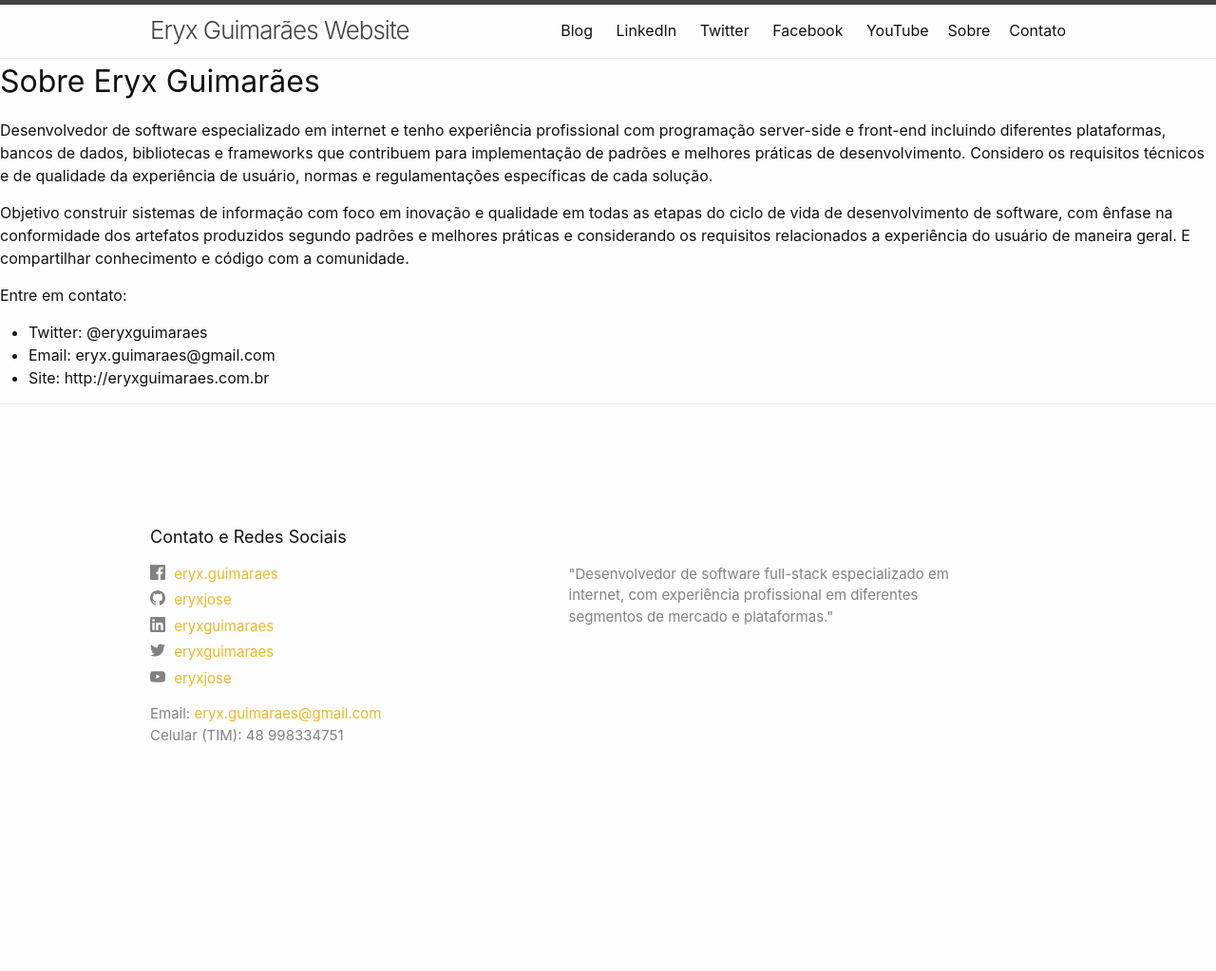
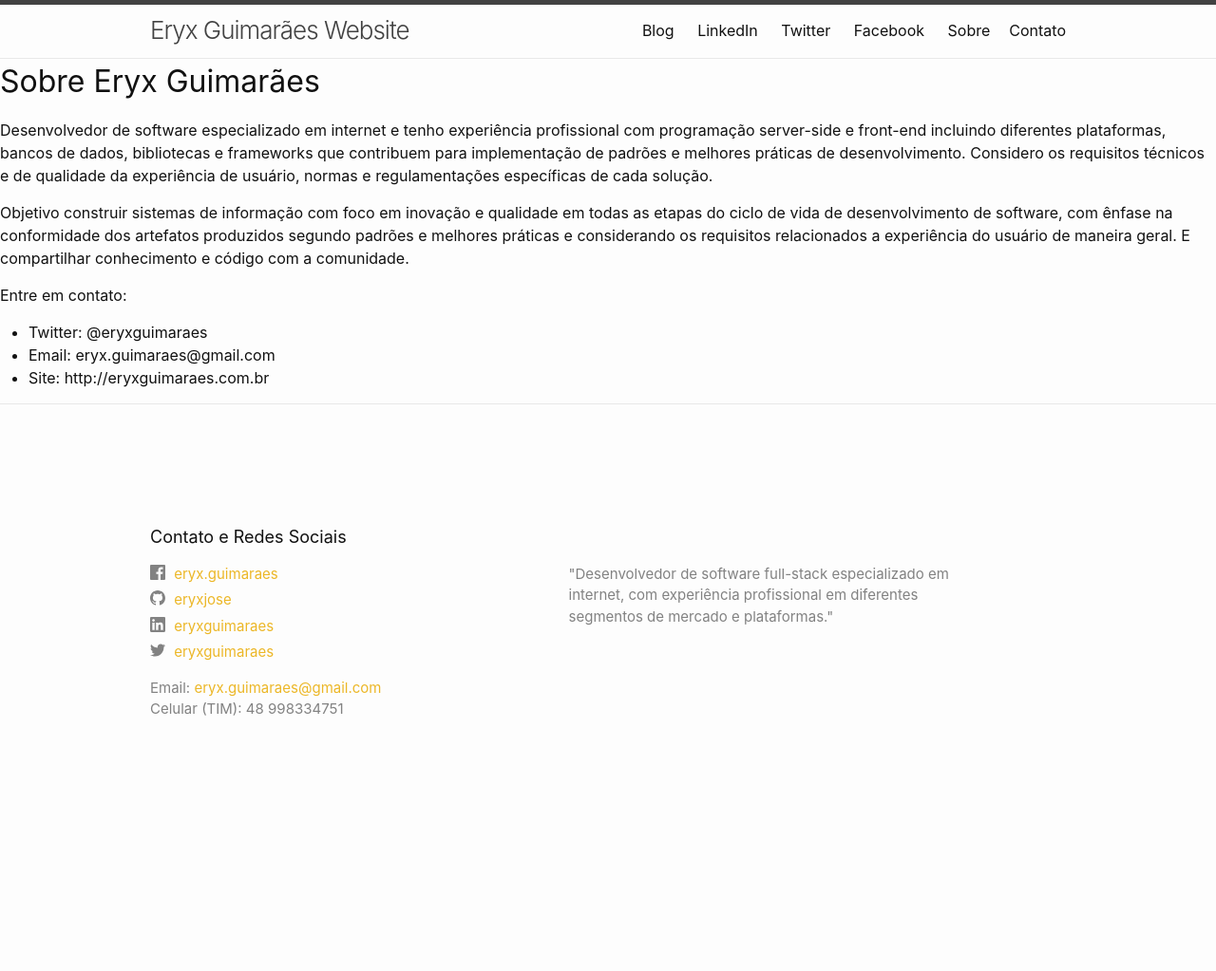
Before and after one commit to eryxjose/eryxjose.github.io, a Jekyll site: the page built from about.md, in a window 1280 px wide. Shown: the whole page at 95% size. Built offline with Jekyll 4.4.1, drawn with Linux system fonts in a browser that asks for light colours; after the commit the page ends 996 px from its top, so only the background shows below that.

Commit message:
Removido link Youtube

```diff
--- a/_config.yml
+++ b/_config.yml
@@ -28,7 +28,7 @@ twitter_username: eryxguimaraes
 github_username:  eryxjose
 linkedin_username: eryxguimaraes
 facebook_username: eryx.guimaraes
-youtube_username: eryxjose
+#youtube_username: eryxjose
 
 # Build settings
 theme: minima
--- a/_includes/header.html
+++ b/_includes/header.html
@@ -21,7 +21,7 @@
           <a class="page-link" href="https://linkedin.com/in/eryxguimaraes" target="_blank">LinkedIn</a>
           <a class="page-link" href="https://twitter.com/eryxguimaraes" target="_blank">Twitter</a>
           <a class="page-link" href="https://www.facebook.com/eryx.guimaraes/" target="_blank">Facebook</a>
-          <a class="page-link" href="https://www.youtube.com/user/eryxjose" target="_blank">YouTube</a>
+          <!-- <a class="page-link" href="https://www.youtube.com/user/eryxjose" target="_blank">YouTube</a> -->
 
           {%- for path in page_paths -%}
             {%- assign my_page = site.pages | where: "path", path | first -%}
```
Also changed, not shown: 3 other files.
